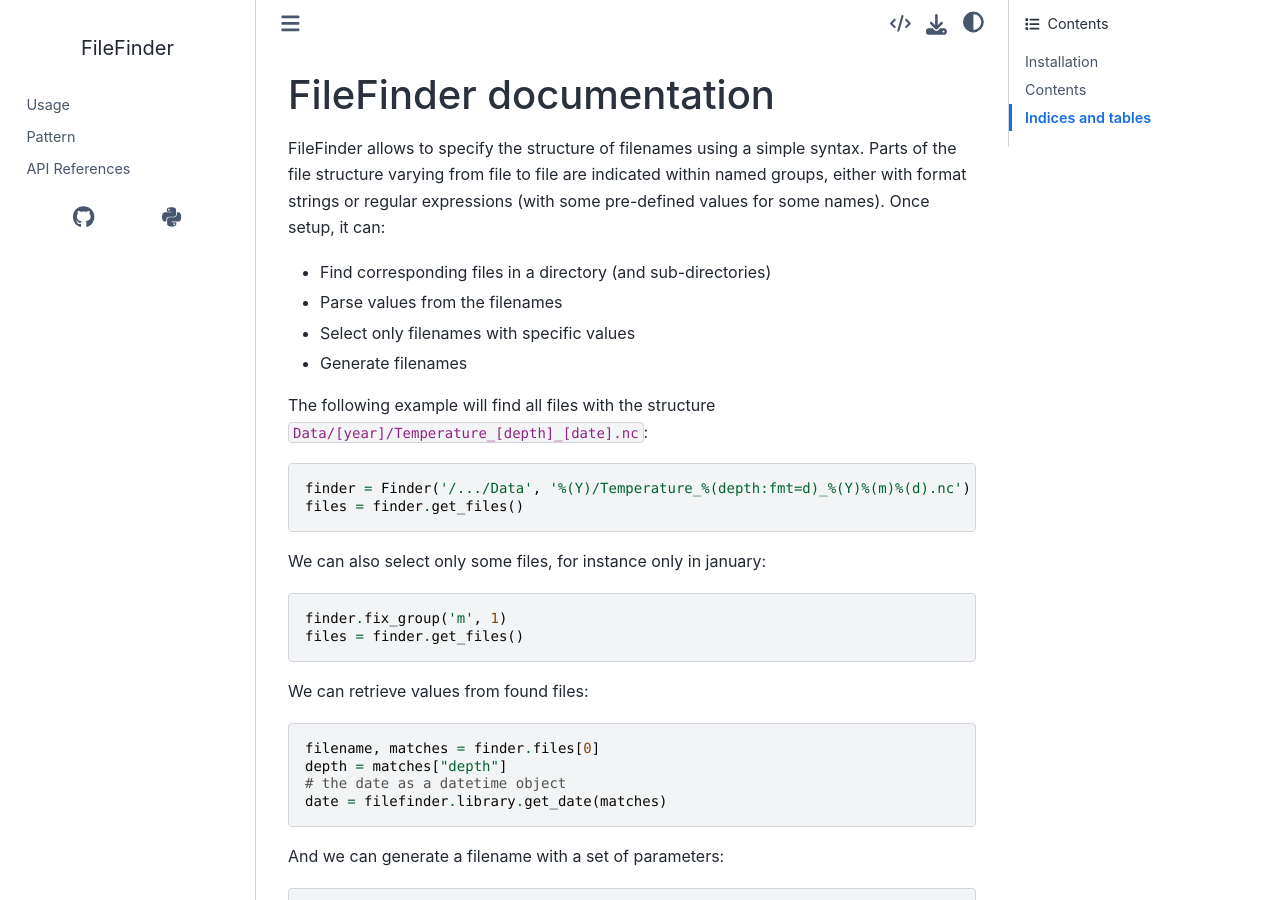
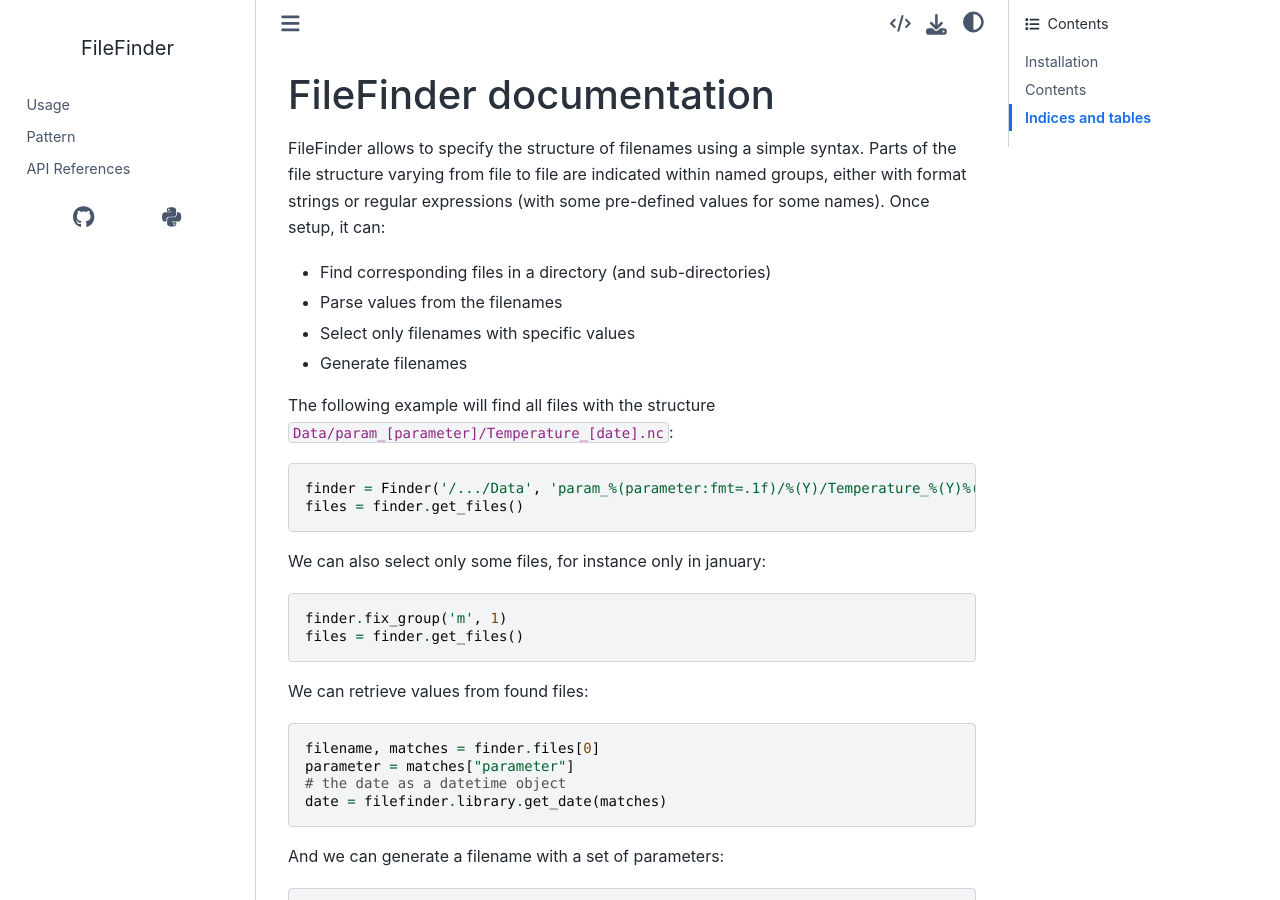
Before and after one commit to Descanonge/filefinder, a Sphinx documentation site: the page built from docs/source/index.rst, in a window 1280 px wide and 900 px high. Built offline with Sphinx 7.4.7 and the Sphinx Book theme 1.1.4, drawn with Linux system fonts in a browser that asks for light colours.

```diff
--- a/docs/source/index.rst
+++ b/docs/source/index.rst
@@ -14,9 +14,9 @@ values for some names). Once setup, it can:
 - Select only filenames with specific values
 - Generate filenames
 
-The following example will find all files with the structure ``Data/[year]/Temperature_[depth]_[date].nc``::
+The following example will find all files with the structure ``Data/param_[parameter]/Temperature_[date].nc``::
 
-    finder = Finder('/.../Data', '%(Y)/Temperature_%(depth:fmt=d)_%(Y)%(m)%(d).nc')
+    finder = Finder('/.../Data', 'param_%(parameter:fmt=.1f)/%(Y)/Temperature_%(Y)%(m)%(d).nc')
     files = finder.get_files()
 
 We can also select only some files, for instance only in january::
@@ -27,13 +27,13 @@ We can also select only some files, for instance only in january::
 We can retrieve values from found files::
 
     filename, matches = finder.files[0]
-    depth = matches["depth"]
+    parameter = matches["parameter"]
     # the date as a datetime object
     date = filefinder.library.get_date(matches)
 
 And we can generate a filename with a set of parameters::
 
-    finder.make_filename(depth=100, Y=2000, m=1, d=1)
+    finder.make_filename(parameter=0.5, Y=2000, m=1, d=1)
     # Specifying the month is optional since we already fixed it to 1.
 
 
```
Also changed, not shown: README.md (+5 -7 lines).
